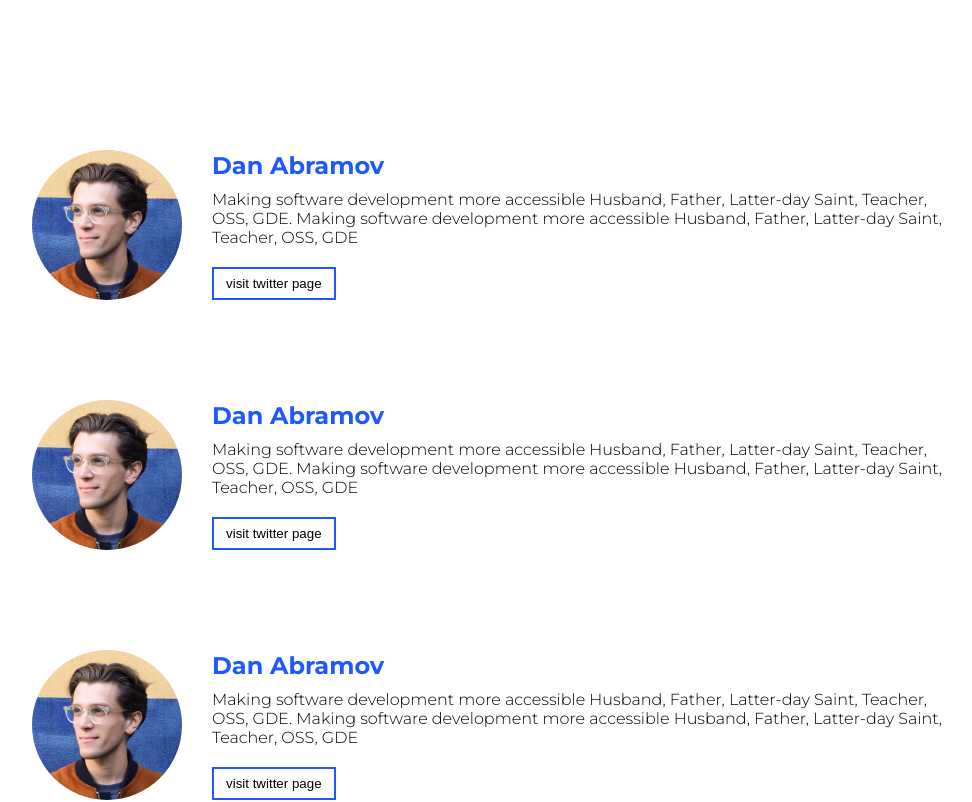
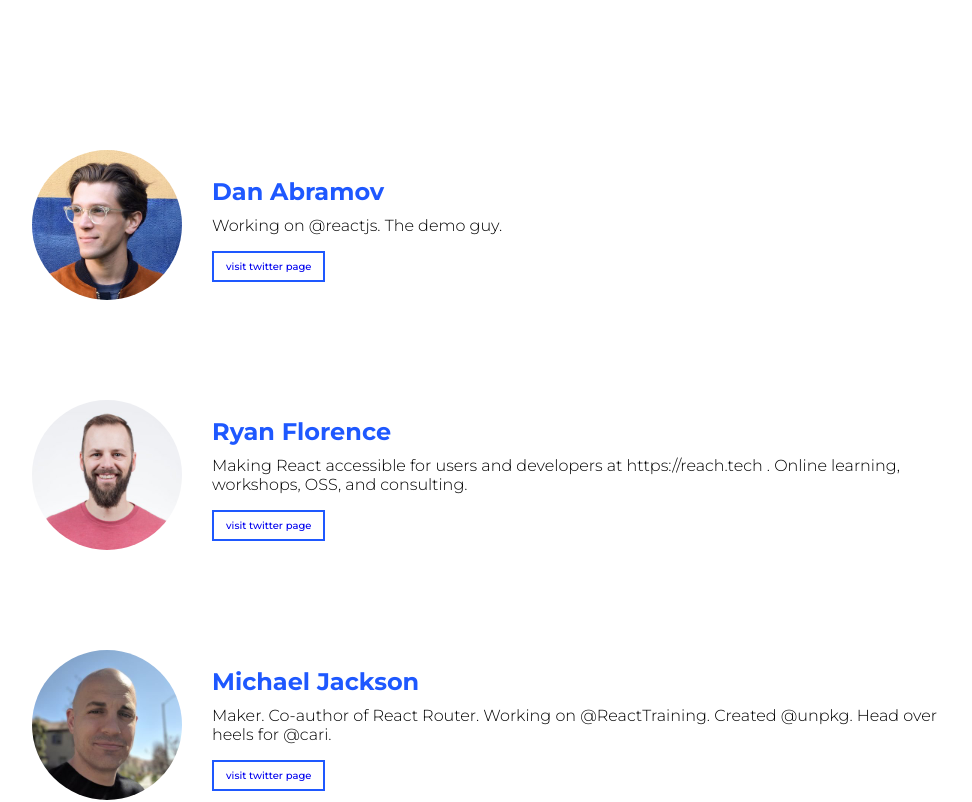
Before and after one commit to eduwebpl/kurs-react-od-podstaw, a React (Create React App) app in the folder 02/: page / in a window 1280 px wide. Shown: the top 802 px of the page, without its empty margins (166-1138 px from the left). Built offline with nearby package versions, Linux system fonts and the light colour scheme.

Commit message:
działajace komponenty

```diff
--- a/02/src/components/ListWrapper/ListItem/ListItem.css
+++ b/02/src/components/ListWrapper/ListItem/ListItem.css
@@ -25,8 +25,20 @@
 }
 
 .listItem__button{
+    font-size: 10px;
     padding: 7px 12px;
+    text-decoration: none;
     font-weight: 500;
     background: none;
     border: 2px solid #1e58ff;
 }
+
+.listItem__button:hover{
+    font-size: 10px;
+    padding: 7px 12px;
+    text-decoration: none;
+    font-weight: 500;
+    background: #1e58ff;
+    color: #fff;
+    border: 2px solid #1e58ff;
+}
--- a/02/src/components/ListWrapper/ListItem/ListItem.js
+++ b/02/src/components/ListWrapper/ListItem/ListItem.js
@@ -1,17 +1,25 @@
 import React from 'react';
 import './ListItem.css';
-import danAbramovImage from '../../../assets/images/danabramov.jpg';
 
-const ListItem = () =>(
+const ListItem = (props) =>(
     <li className="listItem__wrapper">
-        <img src={danAbramovImage} alt="Dan Abramov" className="listItem__image" />
+        <img
+            src={props.image}
+            alt={props.name}
+            className="listItem__image"
+        />
         <div>
-            <h2 className="listItem__name">Dan Abramov</h2>
-            <p className="listItem__description">Making software development more accessible
-             Husband, Father, Latter-day Saint, Teacher, OSS, GDE.
-             Making software development more accessible
-             Husband, Father, Latter-day Saint, Teacher, OSS, GDE</p>
-            <button className="listItem__button">visit twitter page</button>
+            <h2 className="listItem__name">
+                {props.name}
+            </h2>
+
+            <p className="listItem__description">
+                {props.description}
+            </p>
+
+            <a href={props.link}
+             className="listItem__button">
+                 visit twitter page</a>
         </div>
     </li>
 );
--- a/02/src/components/ListWrapper/ListWrapper.js
+++ b/02/src/components/ListWrapper/ListWrapper.js
@@ -1,14 +1,19 @@
 import React from 'react';
 import ListItem from './ListItem/ListItem';
 import './ListWrapper.css';
+import {twitterAccounts} from '../../data/twitterAccounts';
 
 const ListWrapper = () => (
     <ul className="listWrapper__wrapper">
-        <ListItem/>
-        <ListItem/>
-        <ListItem/>
-        <ListItem/>
-        <ListItem/>
+
+        {twitterAccounts.map(item=>(
+            <ListItem
+                name={item.name}
+                description={item.description}
+                image={item.image}
+                link={item.twitterLink}
+            />
+        ))}
     </ul>
 );
 
```
